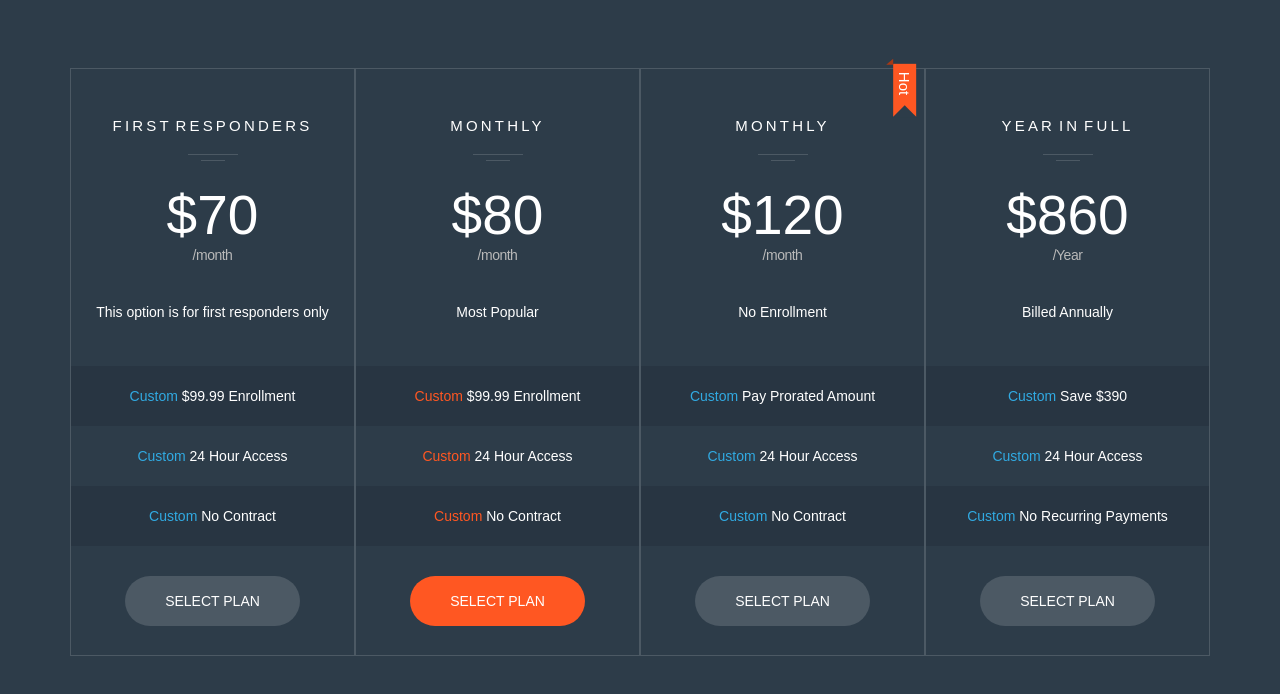
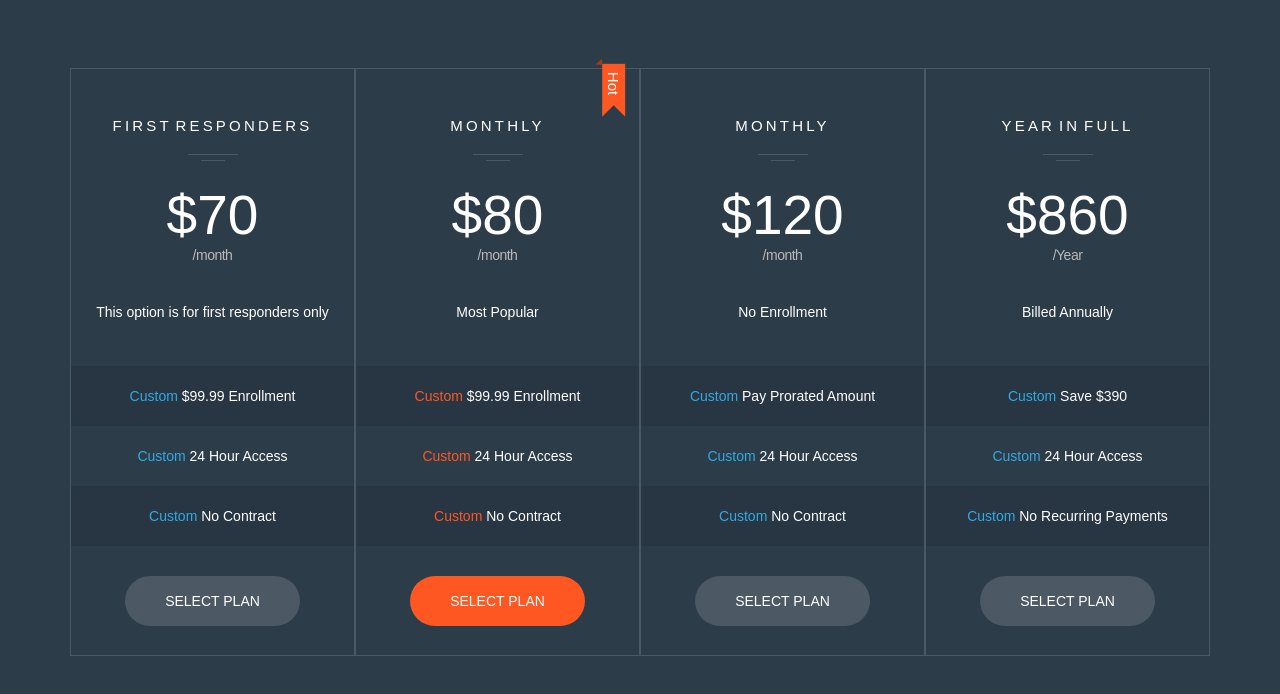
Before and after one commit to brojonbeast/romanempiregym-pricing, a plain HTML site: page index.html in a window 1280 px wide. Shown: the part 144-838 px from the top of the page. Drawn offline with Linux system fonts and the light colour scheme.

Commit message:
Update price-table.css

```diff
--- a/stylesheets/price-table.css
+++ b/stylesheets/price-table.css
@@ -150,7 +150,7 @@
     padding-left: 8px;
     padding-right: 22px;
     position: absolute;
-    right: -7px;
+    right: 284px;
     top: 10px;
     background-color: #ff5722;
     font-size: 15px;
```
